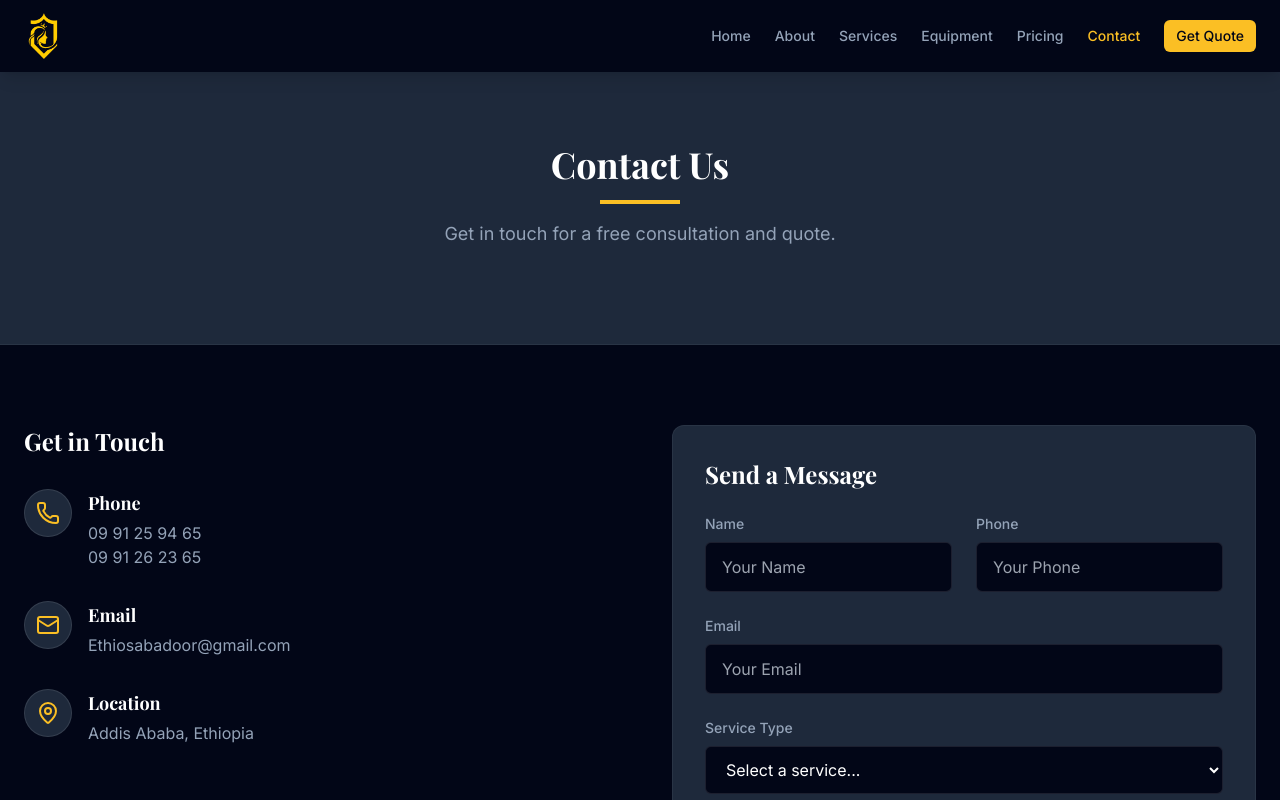
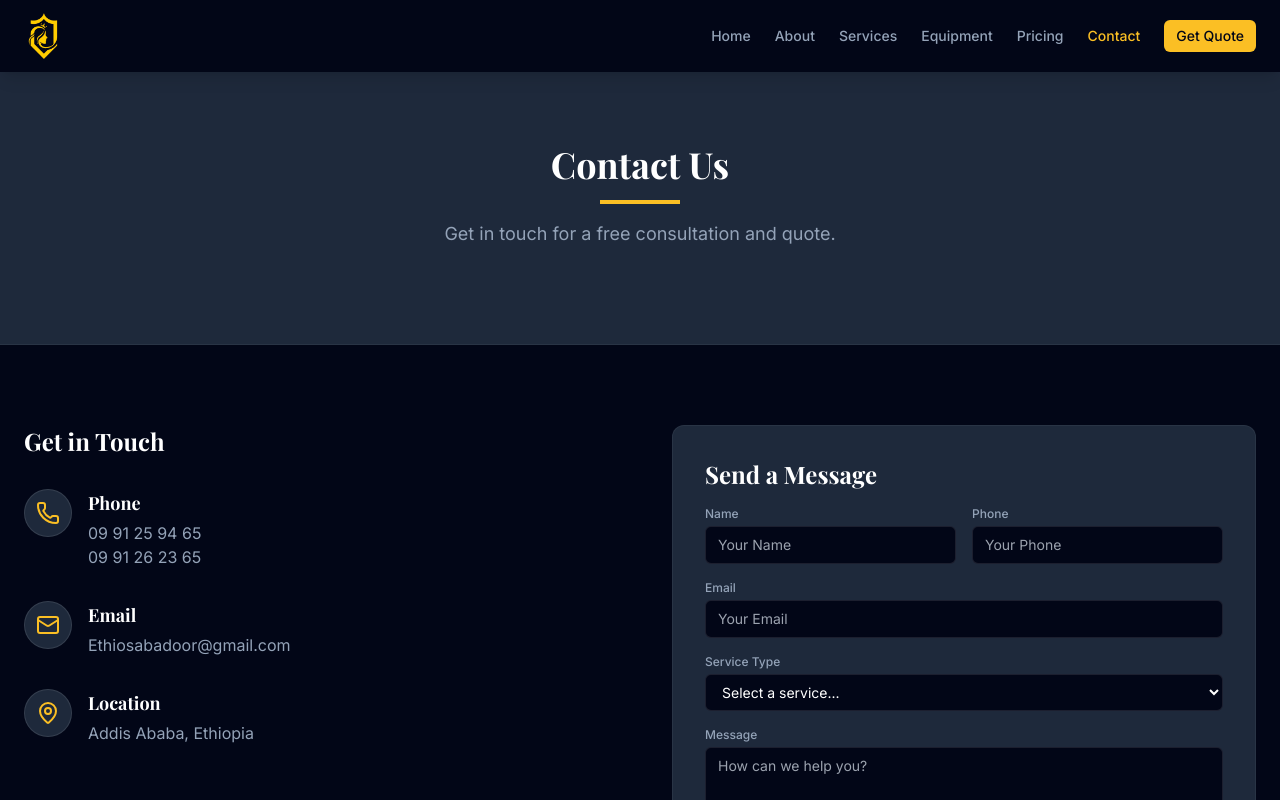
Before and after one commit to NaodOg/Ethiosabadoor, a React (Vite) app: page /contact in a window 1280 px wide. Shown: the top 800 px of the page. Built offline with nearby package versions, Linux system fonts and the light colour scheme.

Commit message:
Fix contact page animations and make form more compact

```diff
--- a/src/pages/Contact.jsx
+++ b/src/pages/Contact.jsx
@@ -20,7 +20,7 @@ const Contact = () => {
                         <motion.div
                             initial={{ opacity: 0, x: -30 }}
                             whileInView={{ opacity: 1, x: 0 }}
-                            viewport={{ once: true }}
+                            viewport={{ once: true, margin: "-100px" }}
                             transition={{ duration: 0.6 }}
                         >
                             <h3 className="text-2xl font-serif font-bold text-white mb-8">Get in Touch</h3>
@@ -78,31 +78,31 @@ const Contact = () => {
                         <motion.div
                             initial={{ opacity: 0, x: 30 }}
                             whileInView={{ opacity: 1, x: 0 }}
-                            viewport={{ once: true }}
+                            viewport={{ once: true, margin: "-100px" }}
                             transition={{ duration: 0.6 }}
                             className="bg-primary-light p-8 rounded-xl border border-white/5"
                         >
-                            <h3 className="text-2xl font-serif font-bold text-white mb-6">Send a Message</h3>
-                            <form className="space-y-6">
-                                <div className="grid grid-cols-1 md:grid-cols-2 gap-6">
+                            <h3 className="text-2xl font-serif font-bold text-white mb-4">Send a Message</h3>
+                            <form className="space-y-4">
+                                <div className="grid grid-cols-1 md:grid-cols-2 gap-4">
                                     <div>
-                                        <label className="block text-sm font-medium text-text-muted mb-2">Name</label>
-                                        <input type="text" className="w-full bg-primary-dark border border-white/10 rounded-md px-4 py-3 text-white focus:outline-none focus:border-accent-gold transition-colors" placeholder="Your Name" />
+                                        <label className="block text-xs font-medium text-text-muted mb-1">Name</label>
+                                        <input type="text" className="w-full bg-primary-dark border border-white/10 rounded-md px-3 py-2 text-white focus:outline-none focus:border-accent-gold transition-colors text-sm" placeholder="Your Name" />
                                     </div>
                                     <div>
-                                        <label className="block text-sm font-medium text-text-muted mb-2">Phone</label>
-                                        <input type="tel" className="w-full bg-primary-dark border border-white/10 rounded-md px-4 py-3 text-white focus:outline-none focus:border-accent-gold transition-colors" placeholder="Your Phone" />
+                                        <label className="block text-xs font-medium text-text-muted mb-1">Phone</label>
+                                        <input type="tel" className="w-full bg-primary-dark border border-white/10 rounded-md px-3 py-2 text-white focus:outline-none focus:border-accent-gold transition-colors text-sm" placeholder="Your Phone" />
                                     </div>
                                 </div>
 
                                 <div>
-                                    <label className="block text-sm font-medium text-text-muted mb-2">Email</label>
-                                    <input type="email" className="w-full bg-primary-dark border border-white/10 rounded-md px-4 py-3 text-white focus:outline-none focus:border-accent-gold transition-colors" placeholder="Your Email" />
+                                    <label className="block text-xs font-medium text-text-muted mb-1">Email</label>
+                                    <input type="email" className="w-full bg-primary-dark border border-white/10 rounded-md px-3 py-2 text-white focus:outline-none focus:border-accent-gold transition-colors text-sm" placeholder="Your Email" />
                                 </div>
 
                                 <div>
-                                    <label className="block text-sm font-medium text-text-muted mb-2">Service Type</label>
-                                    <select className="w-full bg-primary-dark border border-white/10 rounded-md px-4 py-3 text-white focus:outline-none focus:border-accent-gold transition-colors">
+                                    <label className="block text-xs font-medium text-text-muted mb-1">Service Type</label>
+                                    <select className="w-full bg-primary-dark border border-white/10 rounded-md px-3 py-2 text-white focus:outline-none focus:border-accent-gold transition-colors text-sm">
                                         <option>Select a service...</option>
                                         <option>Event Security</option>
                                         <option>Corporate Security</option>
@@ -113,11 +113,11 @@ const Contact = () => {
                                 </div>
 
                                 <div>
-                                    <label className="block text-sm font-medium text-text-muted mb-2">Message</label>
-                                    <textarea rows="4" className="w-full bg-primary-dark border border-white/10 rounded-md px-4 py-3 text-white focus:outline-none focus:border-accent-gold transition-colors" placeholder="How can we help you?"></textarea>
+                                    <label className="block text-xs font-medium text-text-muted mb-1">Message</label>
+                                    <textarea rows="3" className="w-full bg-primary-dark border border-white/10 rounded-md px-3 py-2 text-white focus:outline-none focus:border-accent-gold transition-colors text-sm" placeholder="How can we help you?"></textarea>
                                 </div>
 
-                                <Button type="submit" variant="primary" className="w-full">Send Message</Button>
+                                <Button type="submit" variant="primary" className="w-full py-2">Send Message</Button>
                             </form>
                         </motion.div>
                     </div>
@@ -126,7 +126,7 @@ const Contact = () => {
                     <motion.div
                         initial={{ opacity: 0, y: 20 }}
                         whileInView={{ opacity: 1, y: 0 }}
-                        viewport={{ once: true }}
+                        viewport={{ once: true, margin: "-100px" }}
                         transition={{ duration: 0.6 }}
                         className="mt-20 h-96 bg-primary-light rounded-xl border border-white/5 flex items-center justify-center relative overflow-hidden"
                     >
```
